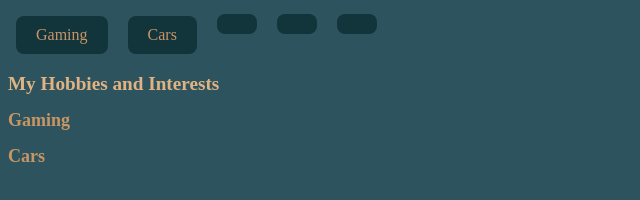
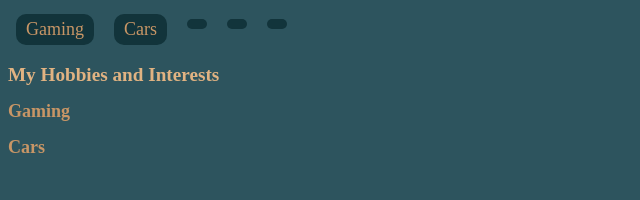
Before and after one commit to kmahon-mcc/ADD103, a plain HTML site: page links/index.html in a window 1280 px wide. Shown: the whole page, without its empty margins (0-640 px from the left). Drawn offline with Linux system fonts and the light colour scheme.

Commit message:
Updating

```diff
--- a/links/css/style.css
+++ b/links/css/style.css
@@ -14,10 +14,10 @@ h2 {
 nav a {
     background-color: #12343b;
     color: #c89666;
-    padding: 10px 20px;
-    border-radius: 8px;
+    border-radius: 10px;
     text-decoration: none;
     display: inline-block;
-    padding: 10px 20px;
+    padding: 5px 10px;
     margin: 6px 8px;
+    font-size: large;
 }
```
